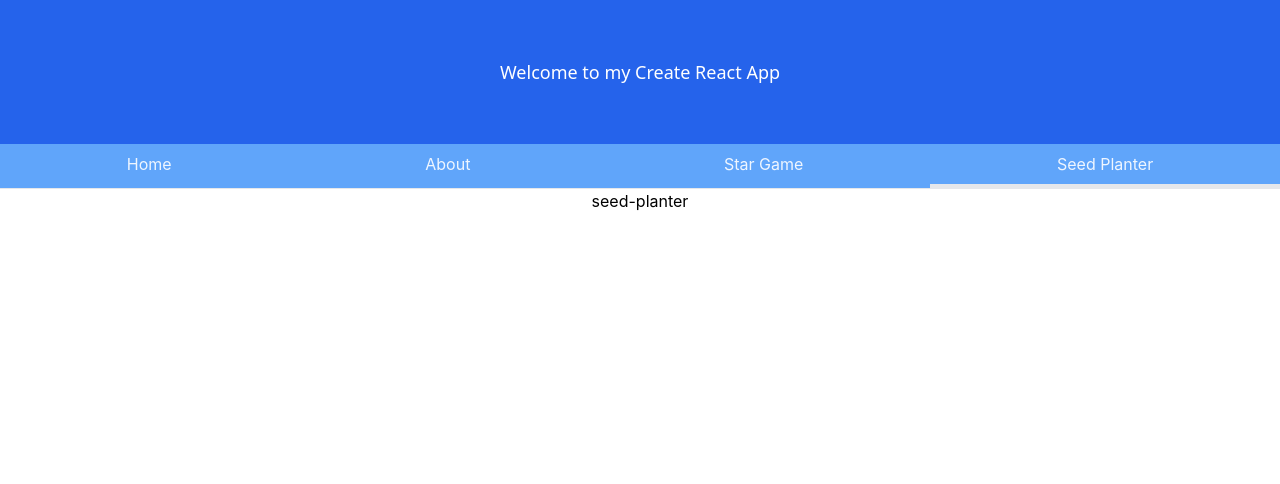
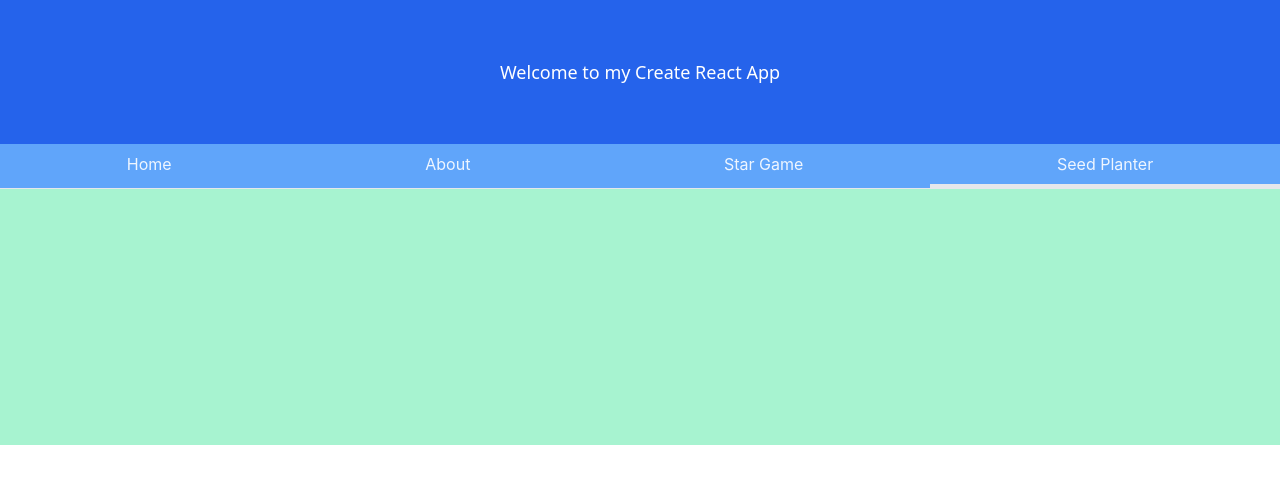
Before and after one commit to stujmar/banner-ninja, a React (Create React App) app: page /seed-planter in a window 1280 px wide. Shown: the top 484 px of the page. Built offline with nearby package versions, Linux system fonts and the light colour scheme.

Commit message:
[sm] got Seed Planter printing coordinates in console

```diff
--- a/src/components/seed/SeedPlanter.js
+++ b/src/components/seed/SeedPlanter.js
@@ -1,8 +1,20 @@
-import React from 'react';
+import React, { useState, useEffect } from 'react';
 
 const SeedPlanter = () => {
+    const [ mouseX, setMouseX ] = useState(0);
+    const [ mouseY, setMouseY ] = useState(0);
+
+    useEffect(() => {
+        console.log(mouseX, mouseY);
+    },[mouseX,mouseY])
+
+    const _onMouseMove = (e) => {
+        setMouseX(e.pageX);
+        setMouseY(e.pageY - 190);
+      }
+
     return (
-        <>seed-planter</>
+        <div className="bg-green-200 w-full h-64" onMouseMove={(e) => _onMouseMove(e)}></div>
     )
 }
 
```
